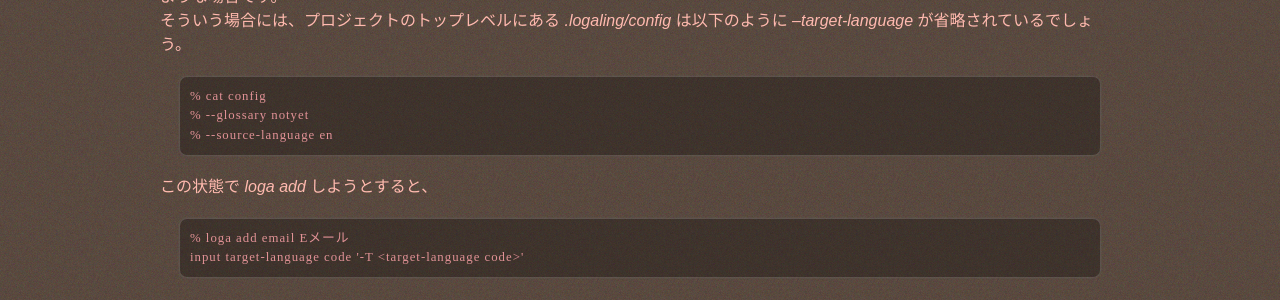
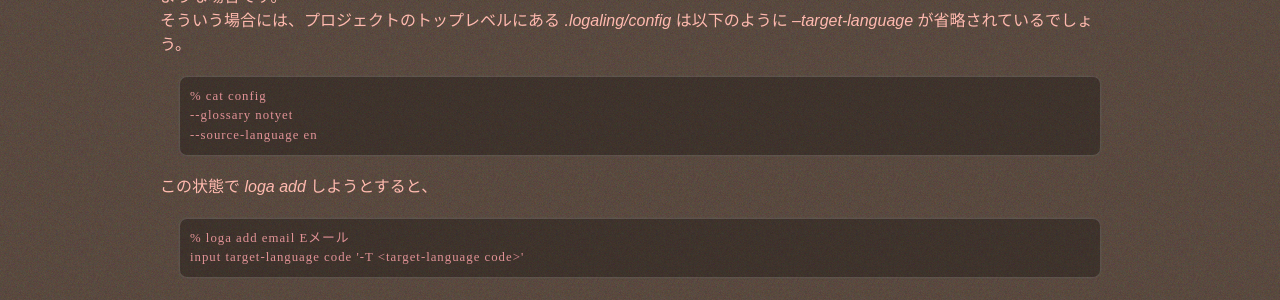
Before and after one commit to logaling/logaling.github.com, a Jekyll site: the page built from tutorial.md, in a window 1280 px wide and 900 px high, scrolled down 6059 px. Shown: the part 171-471 px from the top of the window. Built offline with Jekyll 4.4.1, drawn with Linux system fonts in a browser that asks for light colours; Markdown is read by kramdown in place of the engine named in the settings.

Commit message:
remove unnecessary %

```diff
--- a/tutorial.md
+++ b/tutorial.md
@@ -263,8 +263,8 @@ logaling-command では、そのような場合のために、1行1用語ペア
 そういう場合には、プロジェクトのトップレベルにある *.logaling/config* は以下のように *--target-language* が省略されているでしょう。
 
 	% cat config
-	% --glossary notyet
-	% --source-language en
+	--glossary notyet
+	--source-language en
 
 この状態で *loga add* しようとすると、
 
```
